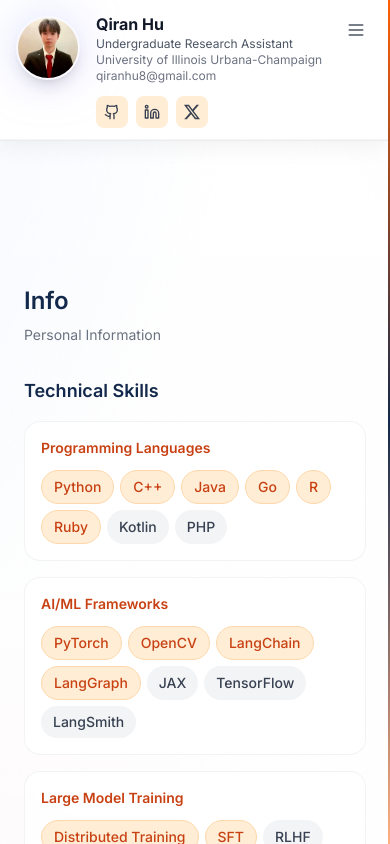
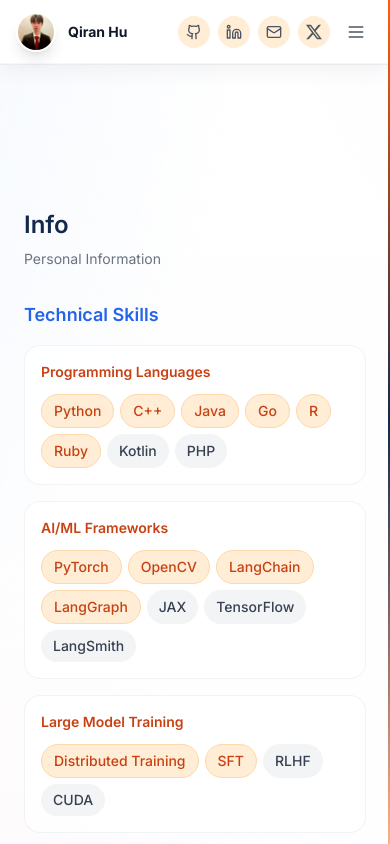
Before and after one commit to Edward-H26/Edward-H26.github.io, a React (Vite) app: page /info in a window 390 px wide. Shown: the top 844 px of the page. Built offline with nearby package versions, Linux system fonts and the light colour scheme.

Commit message:
Update mobile header to a compact layout
Show the UIUC logo, affiliation and email in the mobile menu. Add a mail icon to the sidebar.

```diff
--- a/src/components/layout/Navigation.tsx
+++ b/src/components/layout/Navigation.tsx
@@ -1,5 +1,5 @@
 import { NavLink } from "react-router-dom"
-import { Menu, Sparkles, GithubIcon, LinkedinIcon } from "lucide-react"
+import { Menu, Sparkles, Github, Linkedin, Mail } from "lucide-react"
 import { motion } from "framer-motion"
 import { useReducedMotion } from "@/hooks/useReducedMotion"
 import { PROFILE } from "@/data/content"
@@ -57,62 +57,39 @@ export function Navigation({ onMenuClick }: NavigationProps) {
 
         <header className="fixed top-0 left-0 right-0 glass-nav z-50 lg:hidden">
           <div className="px-4 py-3">
-            <div className="flex items-start justify-between">
-              <div className="flex items-center gap-4 flex-1 min-w-0">
+            <div className="flex items-center justify-between">
+              <div className="flex items-center gap-3">
                 <div className="relative flex-shrink-0">
-                  <div className="absolute inset-0 bg-gradient-to-br from-blue-400/30 to-purple-400/30 rounded-full blur-xl" />
                   <img
                     src={PROFILE.photo}
                     alt={PROFILE.name}
-                    className="w-16 h-16 rounded-full object-cover border-2 border-white/50 shadow-lg relative"
+                    className="w-10 h-10 rounded-full object-cover border-2 border-white/50 shadow-lg"
                   />
                 </div>
-
-                <div className="flex-1 min-w-0">
-                  <h1 className="text-base font-bold text-gray-900 truncate">{PROFILE.name}</h1>
-                  <p className="text-xs text-gray-600 truncate">{PROFILE.title}</p>
-                  <p className="text-xs text-gray-500 truncate">{PROFILE.affiliation}</p>
-                  <p className="text-xs text-gray-500 truncate">{PROFILE.email}</p>
-                </div>
+                <h1 className="text-sm font-bold text-gray-900">{PROFILE.name}</h1>
               </div>
 
+              <div className="flex items-center gap-2">
+                <a href={PROFILE.social.github} target="_blank" rel="noopener noreferrer" className="p-2 rounded-full bg-orange-100 text-gray-600 hover:bg-orange-200 transition-colors" aria-label="GitHub">
+                  <Github size={16} />
+                </a>
+                <a href={PROFILE.social.linkedin} target="_blank" rel="noopener noreferrer" className="p-2 rounded-full bg-orange-100 text-gray-600 hover:bg-orange-200 transition-colors" aria-label="LinkedIn">
+                  <Linkedin size={16} />
+                </a>
+                <a href={`mailto:${PROFILE.email}`} className="p-2 rounded-full bg-orange-100 text-gray-600 hover:bg-orange-200 transition-colors" aria-label="Email">
+                  <Mail size={16} />
+                </a>
+                <a href={PROFILE.social.x} target="_blank" rel="noopener noreferrer" className="p-2 rounded-full bg-orange-100 text-gray-600 hover:bg-orange-200 transition-colors" aria-label="X">
+                  <XLogo size={16} />
+                </a>
                 <button
                   onClick={onMenuClick}
-                className="p-2 rounded-lg text-gray-600 hover:bg-gray-100/80 transition-colors flex-shrink-0"
+                  className="p-2 rounded-lg text-gray-600 hover:bg-gray-100/80 transition-colors"
                   aria-label="Open menu"
                 >
                   <Menu size={20} />
                 </button>
               </div>
-
-            <div className="flex items-center gap-2 mt-3 ml-20">
-              <a
-                href={PROFILE.social.github}
-                target="_blank"
-                rel="noopener noreferrer"
-                className="p-2 rounded-lg bg-orange-100 text-gray-700 hover:bg-orange-200 transition-colors"
-                aria-label="GitHub"
-              >
-                <GithubIcon size={16} />
-              </a>
-              <a
-                href={PROFILE.social.linkedin}
-                target="_blank"
-                rel="noopener noreferrer"
-                className="p-2 rounded-lg bg-orange-100 text-gray-700 hover:bg-orange-200 transition-colors"
-                aria-label="LinkedIn"
-              >
-                <LinkedinIcon size={16} />
-              </a>
-              <a
-                href={PROFILE.social.x}
-                target="_blank"
-                rel="noopener noreferrer"
-                className="p-2 rounded-lg bg-orange-100 text-gray-700 hover:bg-orange-200 transition-colors"
-                aria-label="X"
-              >
-                <XLogo size={16} />
-              </a>
             </div>
           </div>
         </header>
@@ -160,62 +137,39 @@ export function Navigation({ onMenuClick }: NavigationProps) {
 
       <header className="sticky top-0 glass-nav z-50 lg:hidden">
         <div className="px-4 py-3">
-          <div className="flex items-start justify-between">
-            <div className="flex items-center gap-4 flex-1 min-w-0">
+          <div className="flex items-center justify-between">
+            <div className="flex items-center gap-3">
               <div className="relative flex-shrink-0">
-                <div className="absolute inset-0 bg-gradient-to-br from-blue-400/30 to-purple-400/30 rounded-full blur-xl" />
                 <img
                   src={PROFILE.photo}
                   alt={PROFILE.name}
-                  className="w-16 h-16 rounded-full object-cover border-2 border-white/50 shadow-lg relative"
+                  className="w-10 h-10 rounded-full object-cover border-2 border-white/50 shadow-lg"
                 />
               </div>
-
-              <div className="flex-1 min-w-0">
-                <h1 className="text-base font-bold text-gray-900 truncate">{PROFILE.name}</h1>
-                <p className="text-xs text-gray-600 truncate">{PROFILE.title}</p>
-                <p className="text-xs text-gray-500 truncate">{PROFILE.affiliation}</p>
-                <p className="text-xs text-gray-500 truncate">{PROFILE.email}</p>
-              </div>
+              <h1 className="text-sm font-bold text-gray-900">{PROFILE.name}</h1>
             </div>
 
+            <div className="flex items-center gap-2">
+              <a href={PROFILE.social.github} target="_blank" rel="noopener noreferrer" className="p-2 rounded-full bg-orange-100 text-gray-600 hover:bg-orange-200 transition-colors" aria-label="GitHub">
+                <Github size={16} />
+              </a>
+              <a href={PROFILE.social.linkedin} target="_blank" rel="noopener noreferrer" className="p-2 rounded-full bg-orange-100 text-gray-600 hover:bg-orange-200 transition-colors" aria-label="LinkedIn">
+                <Linkedin size={16} />
+              </a>
+              <a href={`mailto:${PROFILE.email}`} className="p-2 rounded-full bg-orange-100 text-gray-600 hover:bg-orange-200 transition-colors" aria-label="Email">
+                <Mail size={16} />
+              </a>
+              <a href={PROFILE.social.x} target="_blank" rel="noopener noreferrer" className="p-2 rounded-full bg-orange-100 text-gray-600 hover:bg-orange-200 transition-colors" aria-label="X">
+                <XLogo size={16} />
+              </a>
               <button
                 onClick={onMenuClick}
-              className="p-2 rounded-lg text-gray-600 hover:bg-gray-100/80 transition-colors flex-shrink-0"
+                className="p-2 rounded-lg text-gray-600 hover:bg-gray-100/80 transition-colors"
                 aria-label="Open menu"
               >
                 <Menu size={20} />
               </button>
             </div>
-
-          <div className="flex items-center gap-2 mt-3 ml-20">
-            <a
-              href={PROFILE.social.github}
-              target="_blank"
-              rel="noopener noreferrer"
-              className="p-2 rounded-lg bg-orange-100 text-gray-700 hover:bg-orange-200 transition-colors"
-              aria-label="GitHub"
-            >
-              <GithubIcon size={16} />
-            </a>
-            <a
-              href={PROFILE.social.linkedin}
-              target="_blank"
-              rel="noopener noreferrer"
-              className="p-2 rounded-lg bg-orange-100 text-gray-700 hover:bg-orange-200 transition-colors"
-              aria-label="LinkedIn"
-            >
-              <LinkedinIcon size={16} />
-            </a>
-            <a
-              href={PROFILE.social.x}
-              target="_blank"
-              rel="noopener noreferrer"
-              className="p-2 rounded-lg bg-orange-100 text-gray-700 hover:bg-orange-200 transition-colors"
-              aria-label="X"
-            >
-              <XLogo size={16} />
-            </a>
           </div>
         </div>
       </header>
--- a/src/components/layout/Sidebar.tsx
+++ b/src/components/layout/Sidebar.tsx
@@ -1,4 +1,4 @@
-import { Github, Linkedin } from "lucide-react"
+import { Github, Linkedin, Mail } from "lucide-react"
 import { PROFILE } from "@/data/content"
 import { XLogo } from "@/components/ui/XLogo"
 import { UIUCLogo } from "@/components/ui/UIUCLogo"
@@ -28,17 +28,10 @@ export function Sidebar({ className = "" }: SidebarProps) {
           {PROFILE.title}
         </p>
 
-        <div className="text-sm text-gray-500 flex items-center justify-center gap-2 mt-2">
-          <UIUCLogo size={24} />
-          <span>{PROFILE.affiliation}</span>
+        <div className="text-sm text-gray-500 flex items-center justify-center gap-2 mt-2 w-full">
+          <UIUCLogo size={24} className="flex-shrink-0" />
+          <span className="text-center">{PROFILE.affiliation}</span>
         </div>
-
-        <a
-          href={`mailto:${PROFILE.email}`}
-          className="text-sm text-gray-600 hover:text-accent-dark transition-colors mt-2"
-        >
-          {PROFILE.email}
-        </a>
       </div>
 
       <div className="flex justify-center gap-4 mt-8">
@@ -61,6 +54,13 @@ export function Sidebar({ className = "" }: SidebarProps) {
           <Linkedin size={20} />
         </a>
         <a
+          href={`mailto:${PROFILE.email}`}
+          className="p-2.5 rounded-full bg-orange-100 backdrop-blur-sm text-gray-600 hover:text-accent-dark hover:shadow-md hover:scale-110 transition-all duration-200"
+          aria-label="Email"
+        >
+          <Mail size={20} />
+        </a>
+        <a
           href={PROFILE.social.x}
           target="_blank"
           rel="noopener noreferrer"
--- a/src/pages/HomePage.tsx
+++ b/src/pages/HomePage.tsx
@@ -67,7 +67,7 @@ export function HomePage() {
             </motion.p>
             <motion.p variants={itemVariants} className="m-0">
               Previously, I received my B.S. in Data Science and Information
-              Science at{" "}
+              Science with minors in Computer Science and Statistics at{" "}
               <a href="https://www.illinois.edu/" className="font-medium text-blue-500 hover:text-blue-600 hover:no-underline">
                 University of Illinois Urbana-Champaign
               </a>
--- a/src/pages/InfoPage.tsx
+++ b/src/pages/InfoPage.tsx
@@ -21,7 +21,7 @@ export function InfoPage() {
         </div>
 
         <div>
-          <h2 className="text-lg font-semibold text-primary mb-4">
+          <h2 className="text-lg font-semibold text-blue-600 mb-4">
             Technical Skills
           </h2>
           <BentoGrid className="lg:grid-cols-3 auto-rows-auto">
```
Also changed, not shown: src/components/layout/MobileMenu.tsx (+13 -8 lines). Lines whose indentation alone changed are shown as unchanged.
